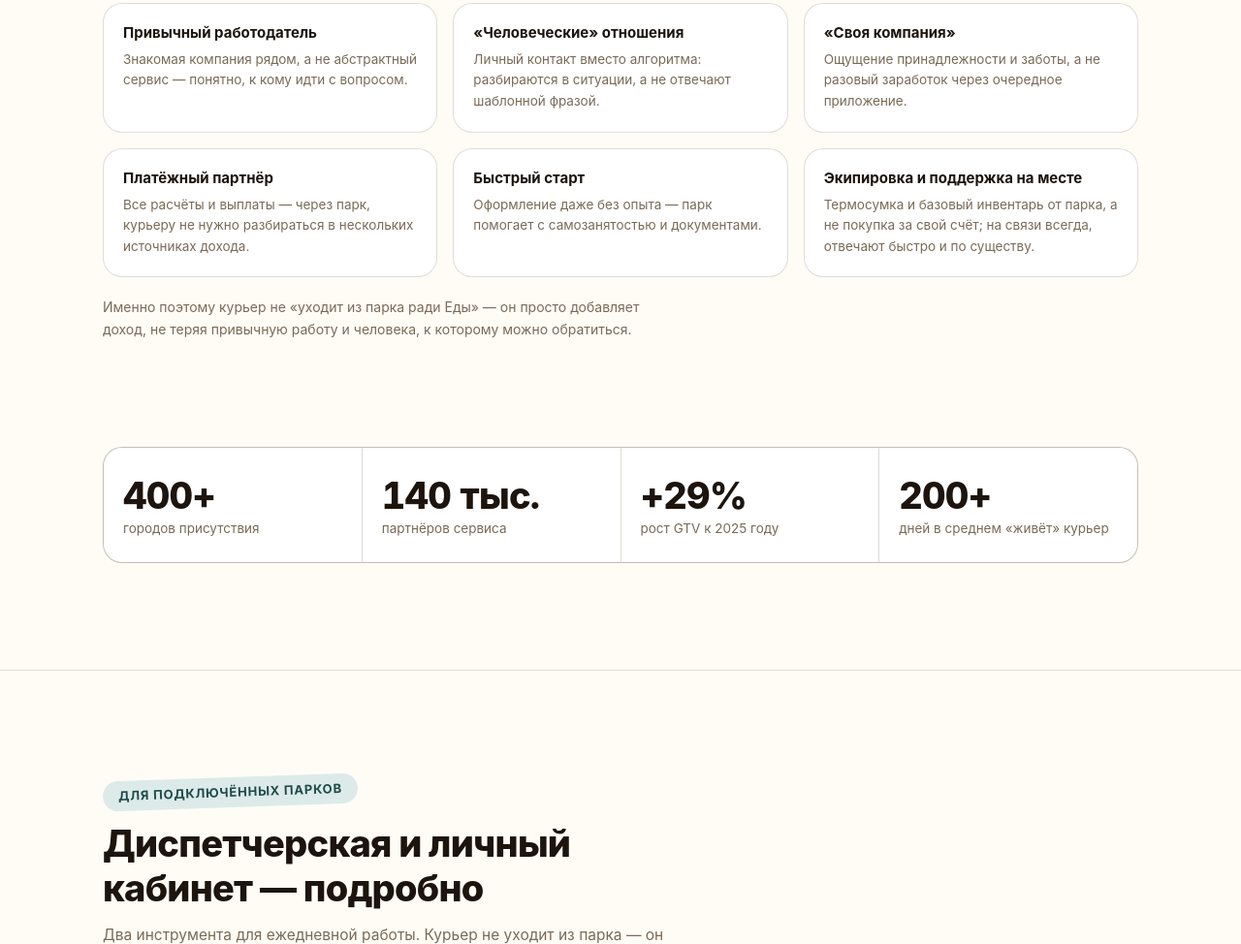
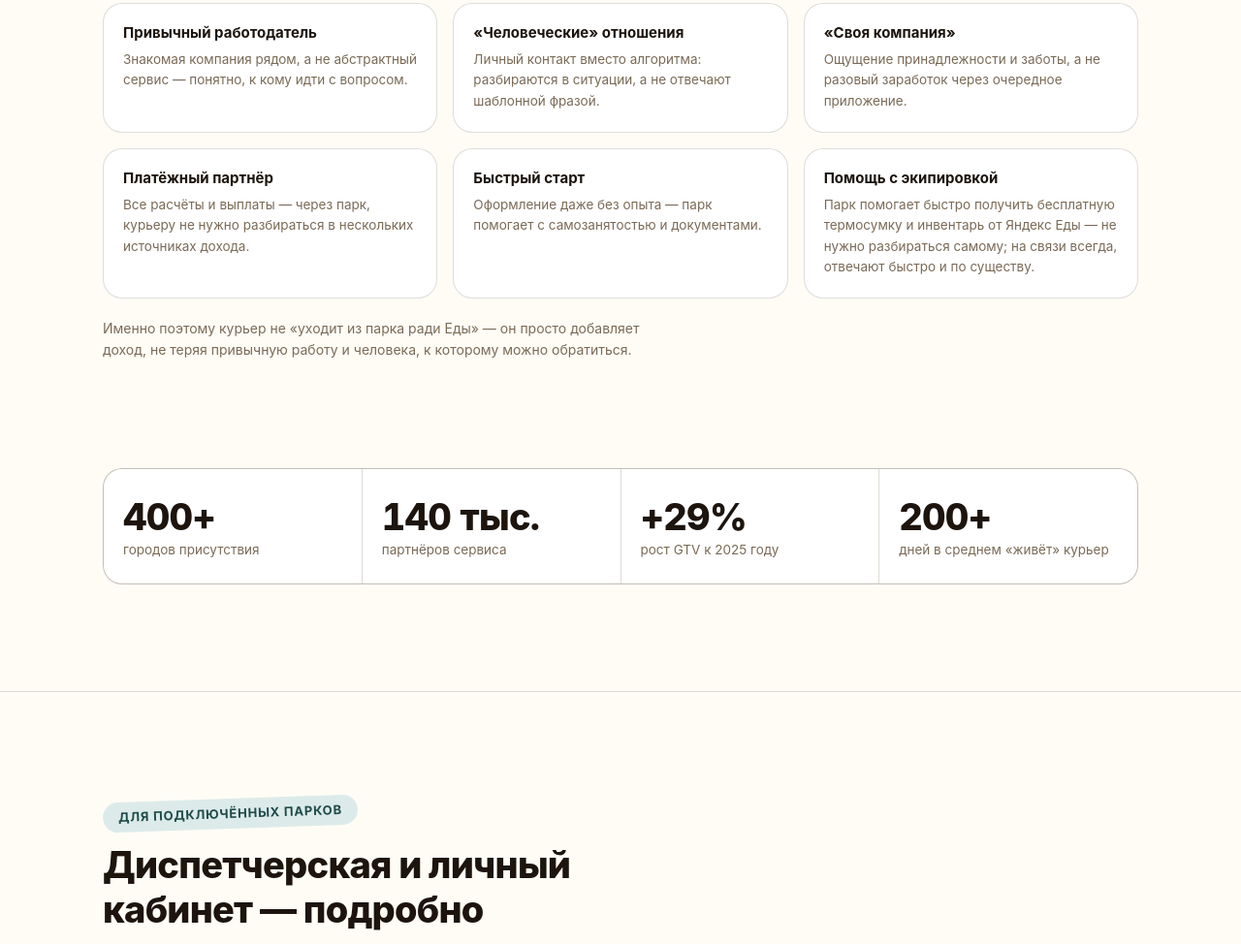
Before and after one commit to valentinasheshunova-spec/yandex-eda-parks, a plain HTML site: page index.html in a window 1280 px wide. Shown: the part 1151-2125 px from the top of the page at 97% size. Drawn offline with Linux system fonts and the light colour scheme.

Commit message:
Fix wording: park helps get free gear from Yandex Eda, not park-issued

```diff
--- a/index.html
+++ b/index.html
@@ -368,7 +368,7 @@
         <div class="role-card"><h4>«Своя компания»</h4><p>Ощущение принадлежности и заботы, а не разовый заработок через очередное приложение.</p></div>
         <div class="role-card"><h4>Платёжный партнёр</h4><p>Все расчёты и выплаты — через парк, курьеру не нужно разбираться в нескольких источниках дохода.</p></div>
         <div class="role-card"><h4>Быстрый старт</h4><p>Оформление даже без опыта — парк помогает с самозанятостью и документами.</p></div>
-        <div class="role-card"><h4>Экипировка и поддержка на месте</h4><p>Термосумка и базовый инвентарь от парка, а не покупка за свой счёт; на связи всегда, отвечают быстро и по существу.</p></div>
+        <div class="role-card"><h4>Помощь с экипировкой</h4><p>Парк помогает быстро получить бесплатную термосумку и инвентарь от Яндекс Еды — не нужно разбираться самому; на связи всегда, отвечают быстро и по существу.</p></div>
       </div>
       <p class="reveal d2" style="margin-top:20px; font-size:14px; color:var(--clay); max-width:64ch;">Именно поэтому курьер не «уходит из парка ради Еды» — он просто добавляет доход, не теряя привычную работу и человека, к которому можно обратиться.</p>
     </div>
```
